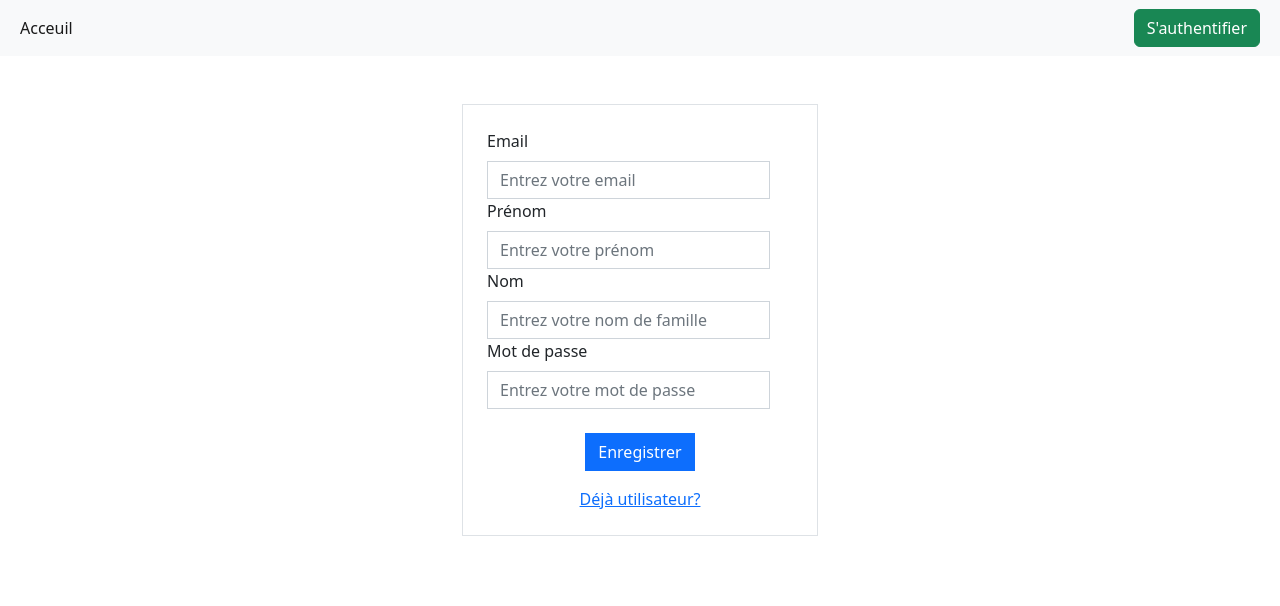
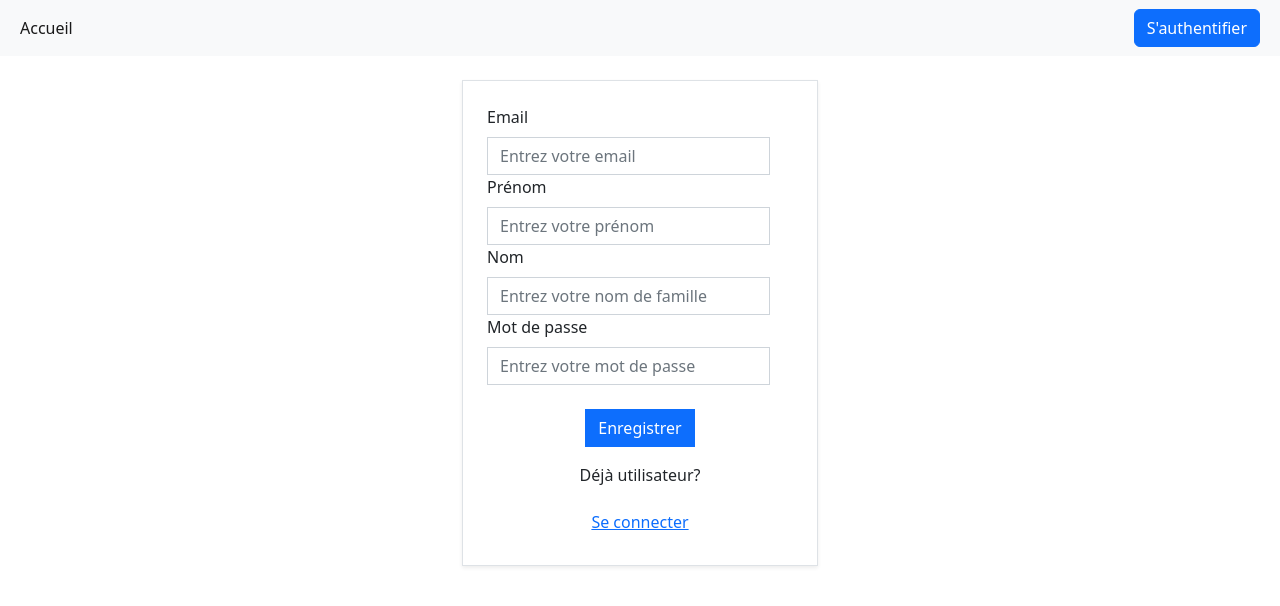
Before and after one commit to yazidiyassine/ui_registration_microservice-angular, an Angular app: page /register in a window 1280 px wide. Shown: the top 606 px of the page. Built offline with nearby package versions, Linux system fonts and the light colour scheme.

Commit message:
fixing the custom messages

```diff
--- a/src/app/header/header.component.html
+++ b/src/app/header/header.component.html
@@ -15,7 +15,7 @@
       <ul class="navbar-nav me-auto mb-2 mb-lg-0">
         <li class="nav-item">
           <a class="nav-link active" aria-current="page" routerLink="/home"
-            >Acceuil</a
+            >Accueil</a
           >
         </li>
         <li class="nav-item">
@@ -37,11 +37,11 @@
           >
         </li>
       </ul>
-      <div class="d-flex">
+      <div class="d-flex align-items-center">
         <button
           *ngIf="!isLoggedIn()"
           type="button"
-          class="btn btn-success me-2"
+          class="btn btn-primary me-2"
           routerLink="/login"
         >
           S'authentifier
@@ -49,7 +49,7 @@
         <button
           *ngIf="isLoggedIn()"
           type="button"
-          class="btn btn-danger"
+          class="btn btn-outline-danger"
           (click)="logout()"
         >
           Se déconnecter
--- a/src/app/login/login.component.html
+++ b/src/app/login/login.component.html
@@ -1,7 +1,7 @@
 <div class="container mt-5">
   <div class="row justify-content-center">
     <div class="col-lg-4">
-      <div class="card p-4 border rounded-0">
+      <div class="card p-4 border rounded-0 shadow-sm">
         <form #loginForm="ngForm" (ngSubmit)="login(loginForm)">
           <div class="form-group">
             <label for="userName" class="mb-2">Email</label>
@@ -21,17 +21,17 @@
               </div>
             </div>
           </div>
-          <div class="d-flex justify-content-center">
-            <button type="submit" class="btn btn-primary btn-block rounded-0 mt-4">S'identifier</button>
+          <div class="d-grid gap-2">
+            <button type="submit" class="btn btn-primary rounded-0 mt-4">S'identifier</button>
           </div>
           <div class="text-center mt-3">
-            <a href="/register">Nouvel utilisateur?</a>
+            <a href="/register" class="text-primary"><u>Nouvel utilisateur? Créez un compte</u></a>
           </div>
         </form>
-        <div class="alert alert-success" role="alert" *ngIf="showSuccessMessage">
-          Vous êtes bien enregister, vous pouvez maintenant vous connecter!
+        <div class="alert alert-success mt-2" role="alert" *ngIf="showSuccessMessage">
+          {{successMessage}}
         </div>
-        <div class="alert alert-danger" role="alert" *ngIf="showErrorMessage">
+        <div class="alert alert-danger mt-2" role="alert" *ngIf="showErrorMessage">
           {{errorMessage}}
         </div>
       </div>
--- a/src/app/login/login.component.ts
+++ b/src/app/login/login.component.ts
@@ -12,8 +12,9 @@ import { ActivatedRoute, Router } from '@angular/router';
 export class LoginComponent {
 
   registered: boolean = false;
-  showSuccessMessage: boolean = true;
+  showSuccessMessage: boolean = false;
   showErrorMessage: boolean = false;
+  successMessage: string ='';
   errorMessage: string = '';
 
   constructor(private userService: UserService, private userAuthService: UserAuthService,
@@ -24,9 +25,11 @@ export class LoginComponent {
     this.route.queryParams.subscribe(params => {
       this.registered = params['registered'] === 'true';
       if (this.registered) {
+        this.showSuccessMessage = true;
+        this.successMessage='Vous vous êtes inscrit avec succès, vous pouvez maintenant vous connecter !';
         setTimeout(() => {
           this.showSuccessMessage = false;
-        }, 10000);
+        }, 5000);
       }
     });
   }
--- a/src/app/register/register.component.html
+++ b/src/app/register/register.component.html
@@ -1,10 +1,10 @@
-<div class="container mt-5">
+<div class="container mt-4">
   <div class="row justify-content-center">
     <div class="col-lg-4">
-      <div class="card p-4 border rounded-0">
+      <div class="card p-4 border rounded-0 shadow-sm">
         <form #registerForm="ngForm" (ngSubmit)="register(registerForm)">
           <div class="form-group">
-            <label for="userName" class="mb-2">Email</label>
+            <label for="userName" class="form-label mb-2">Email</label>
             <div class="input-group">
               <input type="text" #userName (ngModule)="userName" class="form-control rounded-0 border-left-0" id="userName" name="userName" placeholder="Entrez votre email" ngModel>
               <div class="input-group-append">
@@ -14,26 +14,27 @@
           </div>
 
           <div class="form-group">
-            <label for="userFirstName" class="mb-2">Prénom</label>
+            <label for="userFirstName" class="form-label mb-2">Prénom</label>
             <div class="input-group">
               <input type="text" #userFirstName (ngModule)="userFirstName" class="form-control rounded-0 border-left-0" id="userFirstName" name="userFirstName" placeholder="Entrez votre prénom" ngModel>
               <div class="input-group-append">
-                <span class="input-group-text bg-white border-0"><i class="fas fa-envelope"></i></span>
-              </div>
-            </div>
-          </div>
-          <div class="form-group">
-            <label for="userLastName" class="mb-2">Nom</label>
-            <div class="input-group">
-              <input type="text" #userLastName (ngModule)="userLastName" class="form-control rounded-0 border-left-0" id="userLastName" name="userLastName" placeholder="Entrez votre nom de famille" ngModel>
-              <div class="input-group-append">
-                <span class="input-group-text bg-white border-0"><i class="fas fa-envelope"></i></span>
+                <span class="input-group-text bg-white border-0"><i class="fas fa-user"></i></span>
               </div>
             </div>
           </div>
 
           <div class="form-group">
-            <label for="userPassword" class="mb-2">Mot de passe</label>
+            <label for="userLastName" class="form-label mb-2">Nom</label>
+            <div class="input-group">
+              <input type="text" #userLastName (ngModule)="userLastName" class="form-control rounded-0 border-left-0" id="userLastName" name="userLastName" placeholder="Entrez votre nom de famille" ngModel>
+              <div class="input-group-append">
+                <span class="input-group-text bg-white border-0"><i class="fas fa-user"></i></span>
+              </div>
+            </div>
+          </div>
+
+          <div class="form-group">
+            <label for="userPassword" class="form-label mb-2">Mot de passe</label>
             <div class="input-group">
               <input type="password" #userPassword (ngModule)="userPassword" class="form-control rounded-0 border-left-0" id="userPassword" name="userPassword" placeholder="Entrez votre mot de passe" ngModel>
               <div class="input-group-append">
@@ -41,11 +42,14 @@
               </div>
             </div>
           </div>
+
           <div class="d-flex justify-content-center">
             <button type="submit" class="btn btn-primary btn-block rounded-0 mt-4">Enregistrer</button>
           </div>
+
           <div class="text-center mt-3">
-            <a href="/login">Déjà utilisateur?</a>
+            <p>Déjà utilisateur?</p>
+            <a href="/login" class="btn btn-link">Se connecter</a>
           </div>
         </form>
       </div>
--- a/src/app/register/register.component.ts
+++ b/src/app/register/register.component.ts
@@ -13,7 +13,7 @@ export class RegisterComponent {
   constructor(private userService: UserService, private router: Router) {
   }
 
-  register(registerForm: NgForm){
+  register(registerForm: NgForm) {
     this.userService.register(registerForm.value).subscribe({
       next: () => {
         registerForm.reset();
@@ -24,4 +24,5 @@ export class RegisterComponent {
       }
     });
   }
+
 }
```
